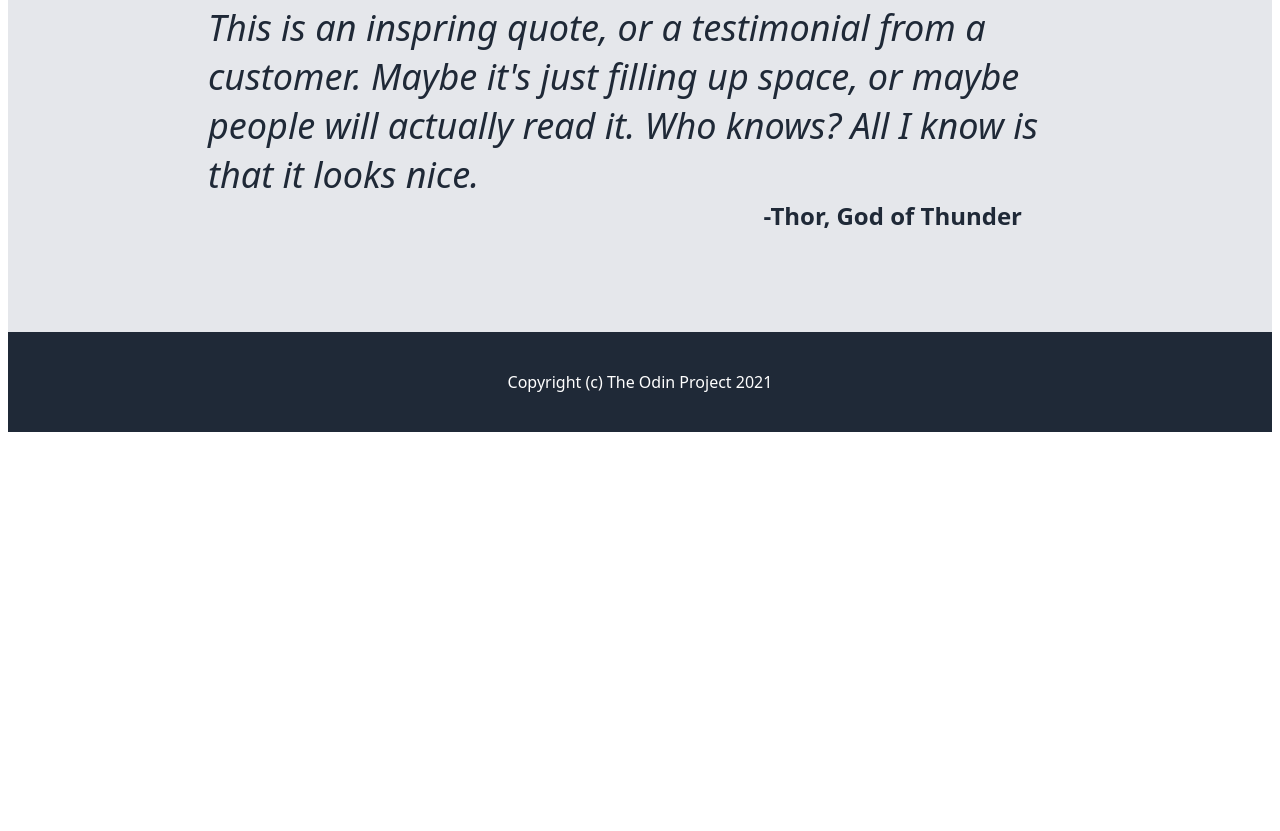
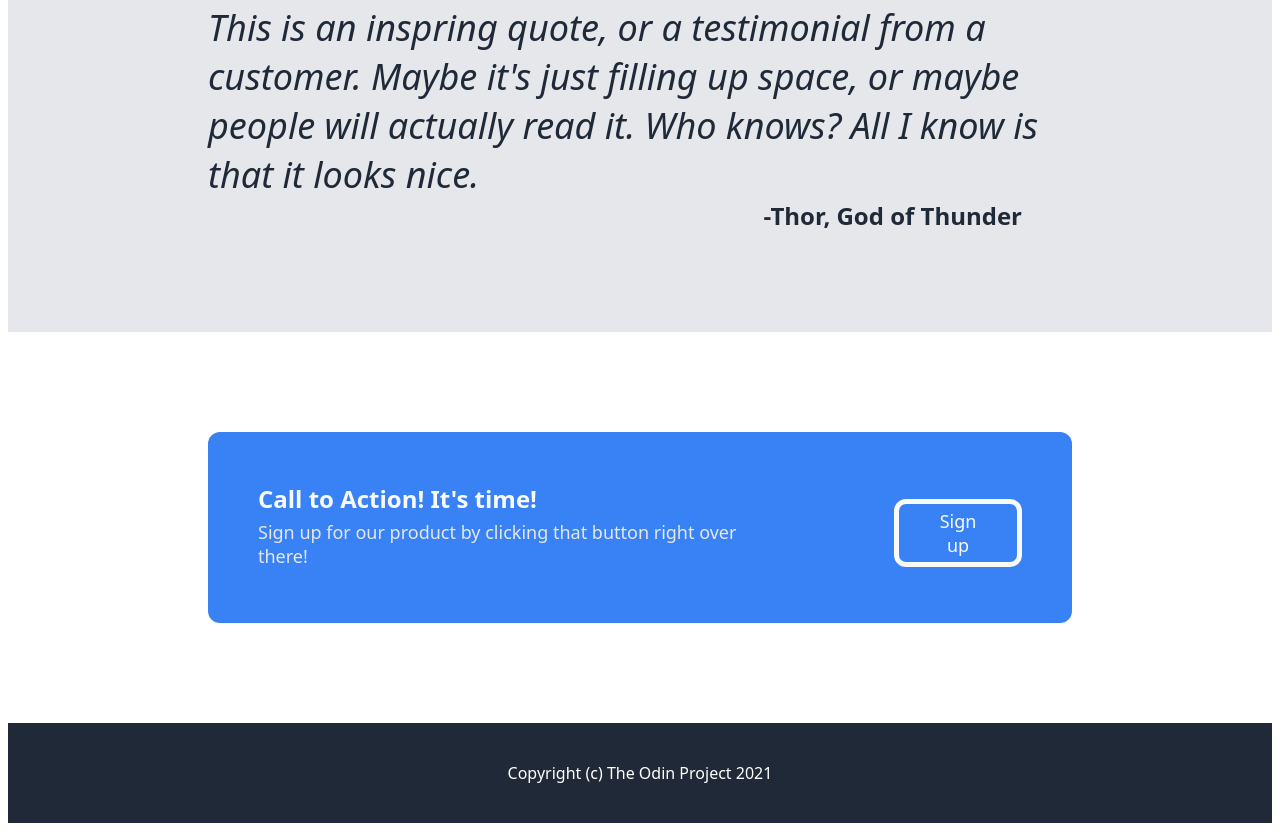
Before and after one commit to hortonhtlai/odin-landing-page, a plain HTML site: page index.html in a window 1280 px wide. Shown: the part 1103-1934 px from the top of the page. Before the commit the page ends 1543 px from the top, so only its background shows below. Drawn offline with Linux system fonts and the light colour scheme.

Commit message:
finish section 4

```diff
--- a/index.html
+++ b/index.html
@@ -75,7 +75,16 @@
     </div>
 
     <div class="section4">
-
+            <div class="section4text">
+                <div class="section4header">
+                    Call to Action! It's time!
+                </div>
+                <div class="section42nd">
+                    Sign up for our product by clicking that button right
+                    over there!
+                </div>
+            </div>
+            <button class="button2">Sign up</button>
     </div>
 
     <div class="footer">
--- a/styles.css
+++ b/styles.css
@@ -46,7 +46,7 @@ a {
     color: #F9FAF8;
 }
 
-.hero2nd, a {
+.hero2nd, a, .section42nd {
     font-size: 18px;
     color: #E5E7EB;
     margin: 5px 0px;
@@ -129,6 +129,29 @@ button {
     margin-right: 50px;
 }
 
+.section4 {
+    background-color: #3882F6;
+    margin: 100px 200px;
+    border-radius: 12px;
+    display: flex;
+    gap: 150px;
+    justify-content: center;
+    align-items: center;
+    padding: 50px;
+}
+
+.section4header {
+    font-size: 24px;
+    color: #F9FAF8;
+    font-weight: bold;
+}
+
+.button2 {
+    border-width: 5px;
+    border-color: #F9FAF8;
+    border-style: solid;
+}
+
 * {
     font-family: system-ui, -apple-system, BlinkMacSystemFont, 'Segoe UI', Roboto, Oxygen, Ubuntu, Cantarell, 'Open Sans', 'Helvetica Neue', sans-serif;
 }
```
